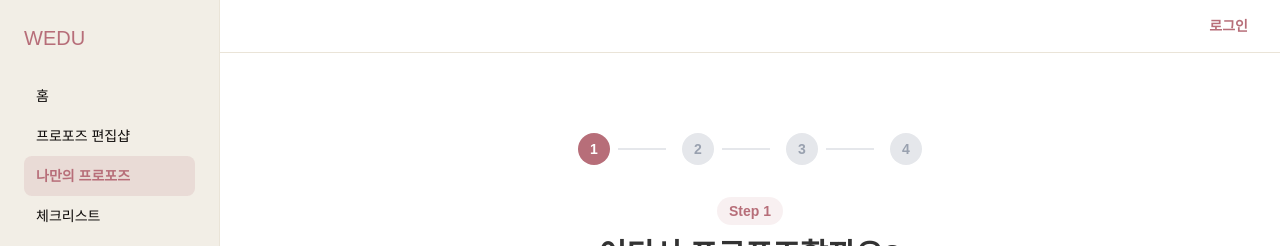
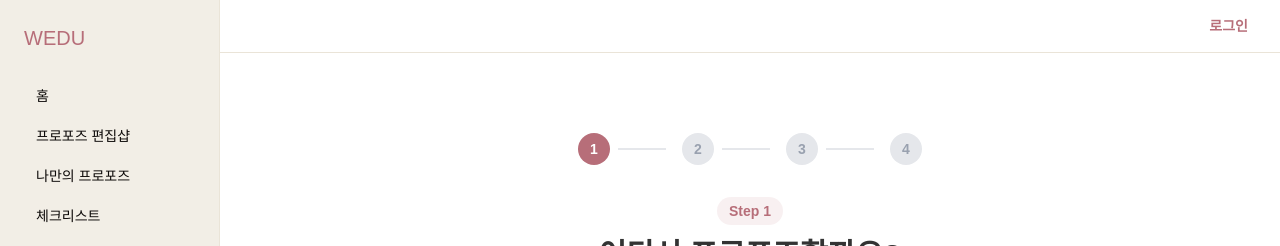
Before and after one commit to weduProject/wedu-frontend, a React (Vite) app: page /builder in a window 1280 px wide. Shown: the top 246 px of the page. Built offline with nearby package versions, Linux system fonts and the light colour scheme; no server answers.

Commit message:
[Fix] 나만의 프로포즈 경로 수정

```diff
--- a/src/components/layout/SideNav.tsx
+++ b/src/components/layout/SideNav.tsx
@@ -4,7 +4,7 @@ import clsx from 'clsx';
 const NAV_ITEMS = [
   { label: '홈', path: '/home' },
   { label: '프로포즈 편집샵', path: '/shop' },
-  { label: '나만의 프로포즈', path: '/builder' },
+  { label: '나만의 프로포즈', path: '/builder-start' },
   { label: '체크리스트', path: '/checklist' },
   { label: '캘린더/일정', path: '/calendar' },
   { label: '예산 관리', path: '/budget' },
```
